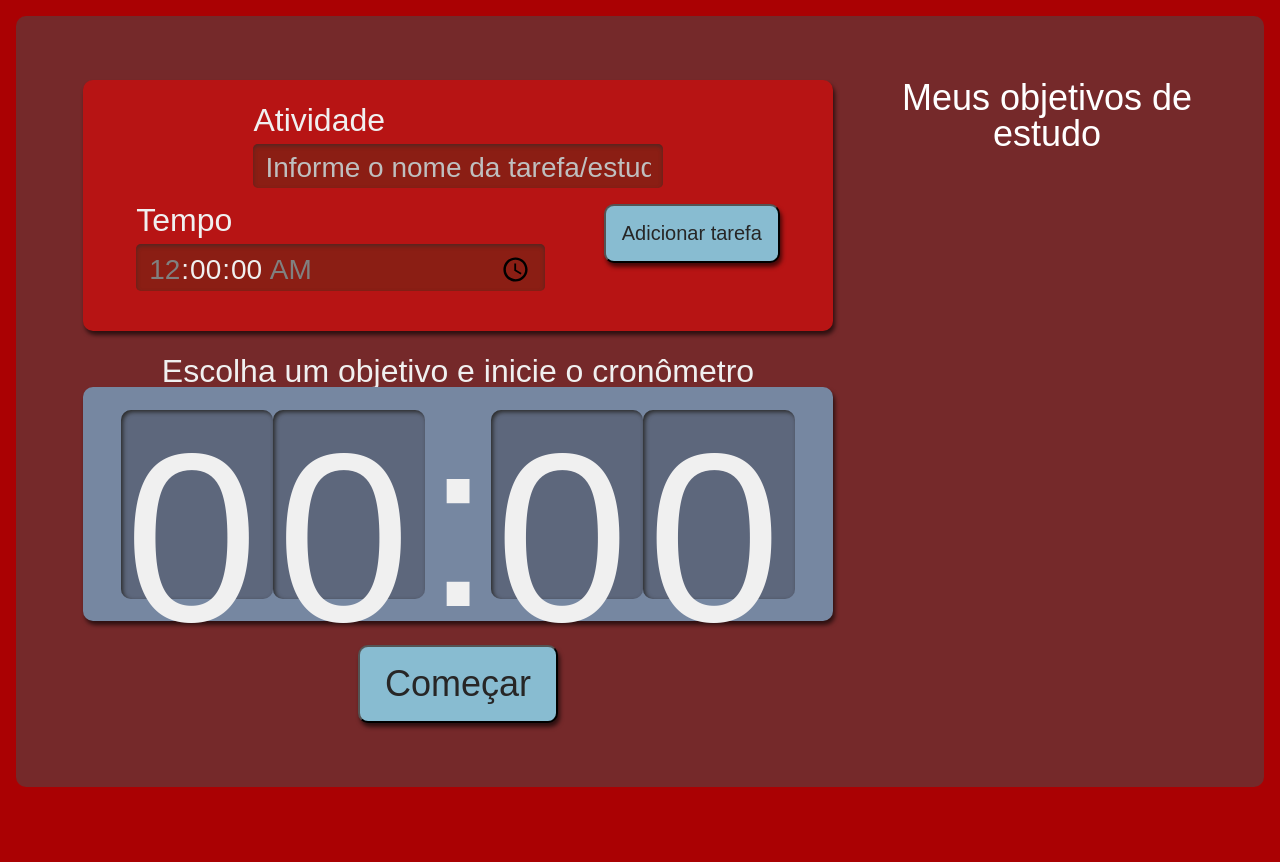
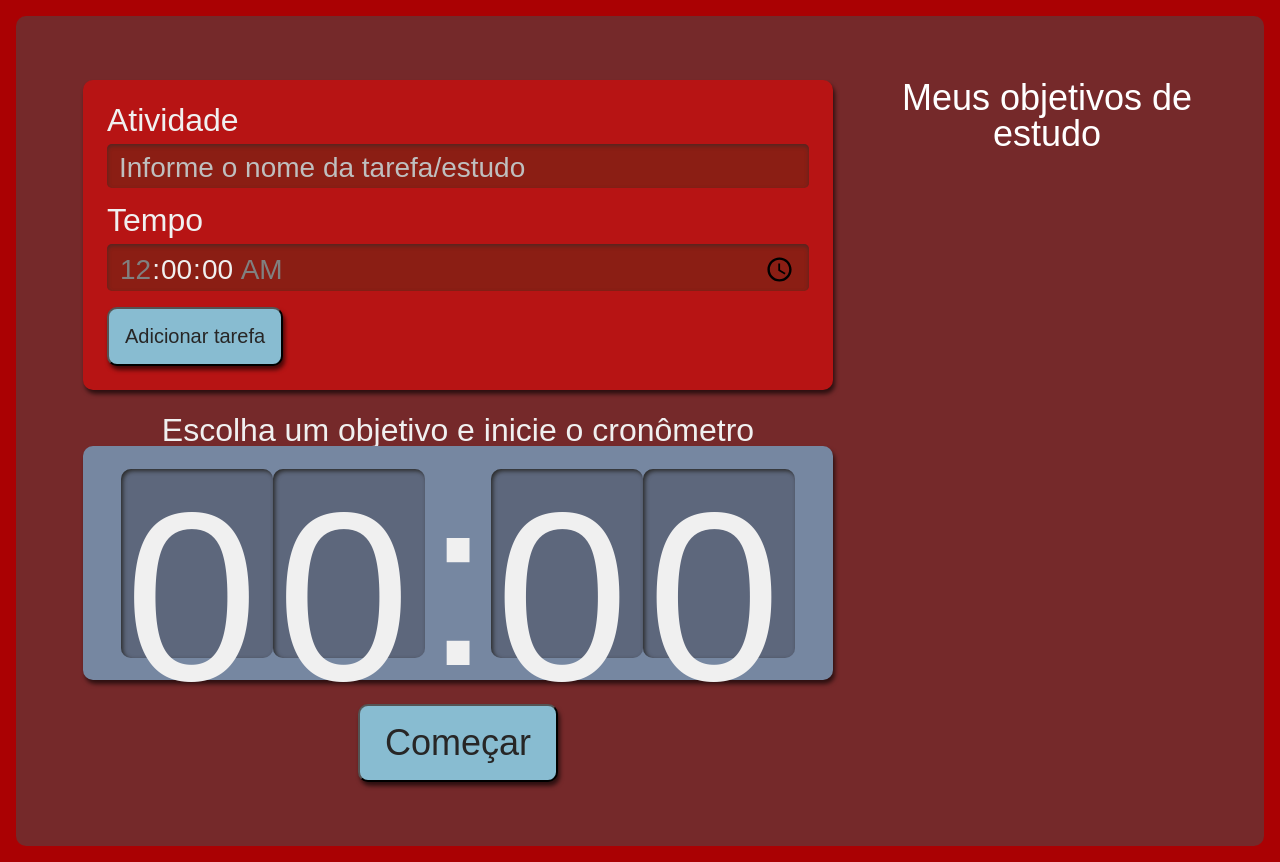
Before and after one commit to sheilarnold/PomodoroReact, a React (Create React App) app: page / in a window 1280 px wide. Before the commit the page ends 803 px from the top, so only its background shows below. Built offline with nearby package versions, Linux system fonts and the light colour scheme.

Commit message:
Coreção css

```diff
--- a/src/Interfaces/PropsItem.ts
+++ b/src/Interfaces/PropsItem.ts
@@ -1,5 +1,5 @@
 import Iitem from "./Iitem";
 
 export default interface PropsItem extends Iitem {
-    selecionaTarefa: (tarefaSelecionada: Iitem) => void
+    selecionaTarefa: (itenSelecionado: Iitem) => void
 }
--- a/src/components/Formulario/index.tsx
+++ b/src/components/Formulario/index.tsx
@@ -52,8 +52,10 @@ class Formulario extends React.Component<{
 
     render(){
         return (
-            <form  onSubmit={this.adicionar_item.bind(this)}>
+            <form className="formulario" onSubmit={this.adicionar_item.bind(this)}>
+
                 <div className="inputContainer">
+
                     <Label
                         titulo = "Atividade"
                         lblfor = "item"
@@ -68,8 +70,10 @@ class Formulario extends React.Component<{
                         classe="input_form"
                         callback={this.define_item}
                     />
+
                 </div>
                 <div className="inputContainer">
+
                     <Label
                         titulo = "Tempo"
                         lblfor = "tempo"
@@ -87,6 +91,7 @@ class Formulario extends React.Component<{
                         classe="input_form"
                         callback={this.altera_tempo}
                     />
+
                 </div>
 
                 <div>
--- a/src/components/Formulario/style.scss
+++ b/src/components/Formulario/style.scss
@@ -1,7 +1,5 @@
-form {
-  display:flex;
-  flex-direction: column;
-  grid-area: nova-tarefa;
+.formulario {
+  grid-area: novo-item;
   background-color: #b71414;
   border-radius: 10px;
   box-shadow: 2px 4px 4px #0000009F;
@@ -42,7 +40,7 @@ form {
     box-sizing: border-box;
 
     .inputContainer {
-      width: calc(60% - 12px);
+      width: 100%;
 
       &:last-of-type {
         width: 40%;
@@ -57,22 +55,6 @@ form {
         font-size: 1.75rem;
       }
     }
-  }
-}
-
-.btn_limpar {
-  align-self: center;
-  background-color: #eb640b;
-  border-radius: 10px;
-  box-shadow: 2px 4px 4px #0000009F;
-  color: #272626;
-  cursor: pointer;
-  font-size: 1.25rem;
-  padding: 16px;
-
-  &:active {
-    background-color: #eb640b;
-    box-shadow: 2px 2px 4px #0000009F inset;
   }
 }
 
@@ -94,14 +76,9 @@ form {
 
 @media screen and (min-width: 1280px) {
   .btn_add {
-    grid-column-start: span 2;
+    grid-column-start: -1;
     justify-self: center;
     font-size: 1.25rem;
   }
 
-  .btn_limpar {
-    grid-column-start: span 2;
-    justify-self: center;
-    font-size: 1.25rem;
-  }
 }
--- a/src/components/Lista/style.scss
+++ b/src/components/Lista/style.scss
@@ -1,5 +1,5 @@
 aside {
-    grid-area: tarefas;
+    grid-area: itens;
     height: 100%;
 
     h2 {
--- a/src/index.tsx
+++ b/src/index.tsx
@@ -2,8 +2,6 @@ import React from 'react';
 import ReactDOM from 'react-dom/client';
 import './index.css';
 import App from './App';
-
-import "./style.scss";
 
 const root = ReactDOM.createRoot(
   document.getElementById('root') as HTMLElement
--- a/src/style.scss
+++ b/src/style.scss
@@ -2,9 +2,9 @@
     display: grid;
     grid-template-rows: min-content min-content auto;
     grid-template-areas:
-    "nova-tarefa"
+    "novo-item"
     "cronometro"
-    "tarefas"
+    "itens"
     ;
     row-gap: 24px;
     min-width: 320px;
@@ -17,8 +17,8 @@
 
     @media screen and (min-width:1280px)  {
       grid-template-areas:
-      "nova-tarefa tarefas"
-      "cronometro tarefas"
+      "novo-item itens"
+      "cronometro itens"
       ;
       column-gap: 64px;
       grid-template-rows: min-content min-content;
```
